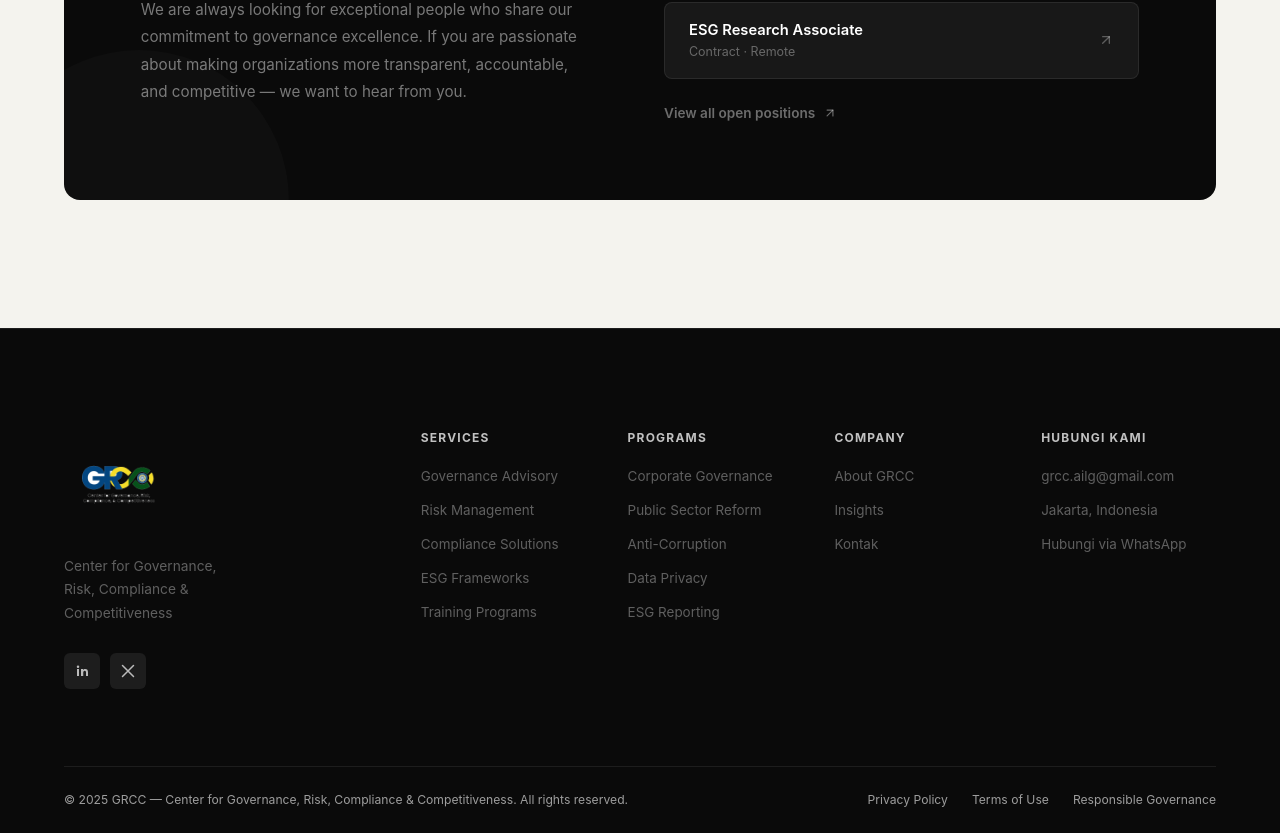
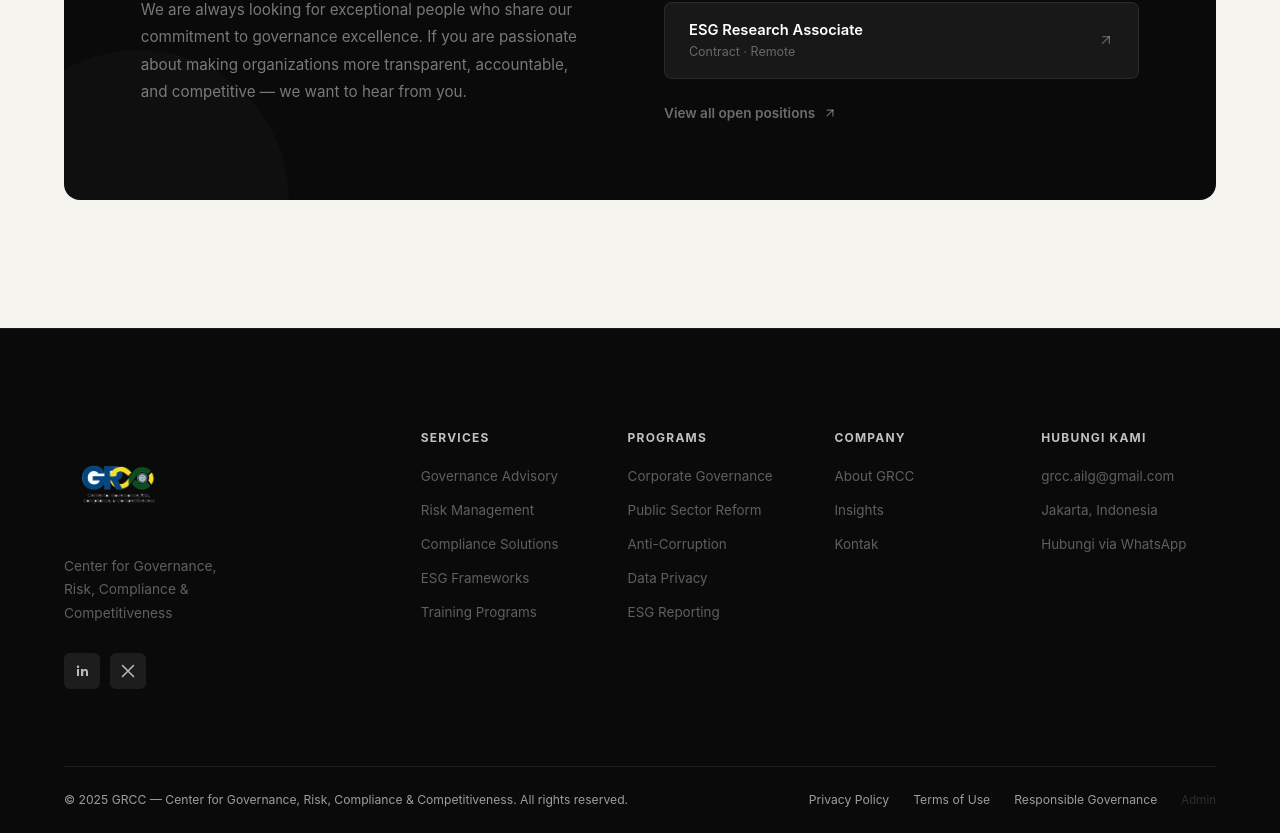
Before and after one commit to alhilalwork26-sys/GRCC-Landing-page, a Next.js app: page /about in a window 1280 px wide. Shown: the part 3887-4720 px from the top of the page. Built offline with nearby package versions, Linux system fonts and the light colour scheme; no server answers; the database is empty.

Commit message:
feat: tambah link Admin di footer

```diff
--- a/src/components/Footer.tsx
+++ b/src/components/Footer.tsx
@@ -106,12 +106,15 @@ export default function Footer() {
           <p className="text-[0.76rem] text-white/22">
             &copy; 2025 GRCC — Center for Governance, Risk, Compliance &amp; Competitiveness. All rights reserved.
           </p>
-          <div className="flex gap-6 flex-wrap">
+          <div className="flex gap-6 flex-wrap items-center">
             {["Privacy Policy", "Terms of Use", "Responsible Governance"].map((l) => (
               <a key={l} href="#" className="text-[0.76rem] text-white/22 hover:text-white/55 transition-colors">
                 {l}
               </a>
             ))}
+            <a href="/admin" className="text-[0.72rem] text-white/15 hover:text-white/40 transition-colors">
+              Admin
+            </a>
           </div>
         </div>
       </div>
```
